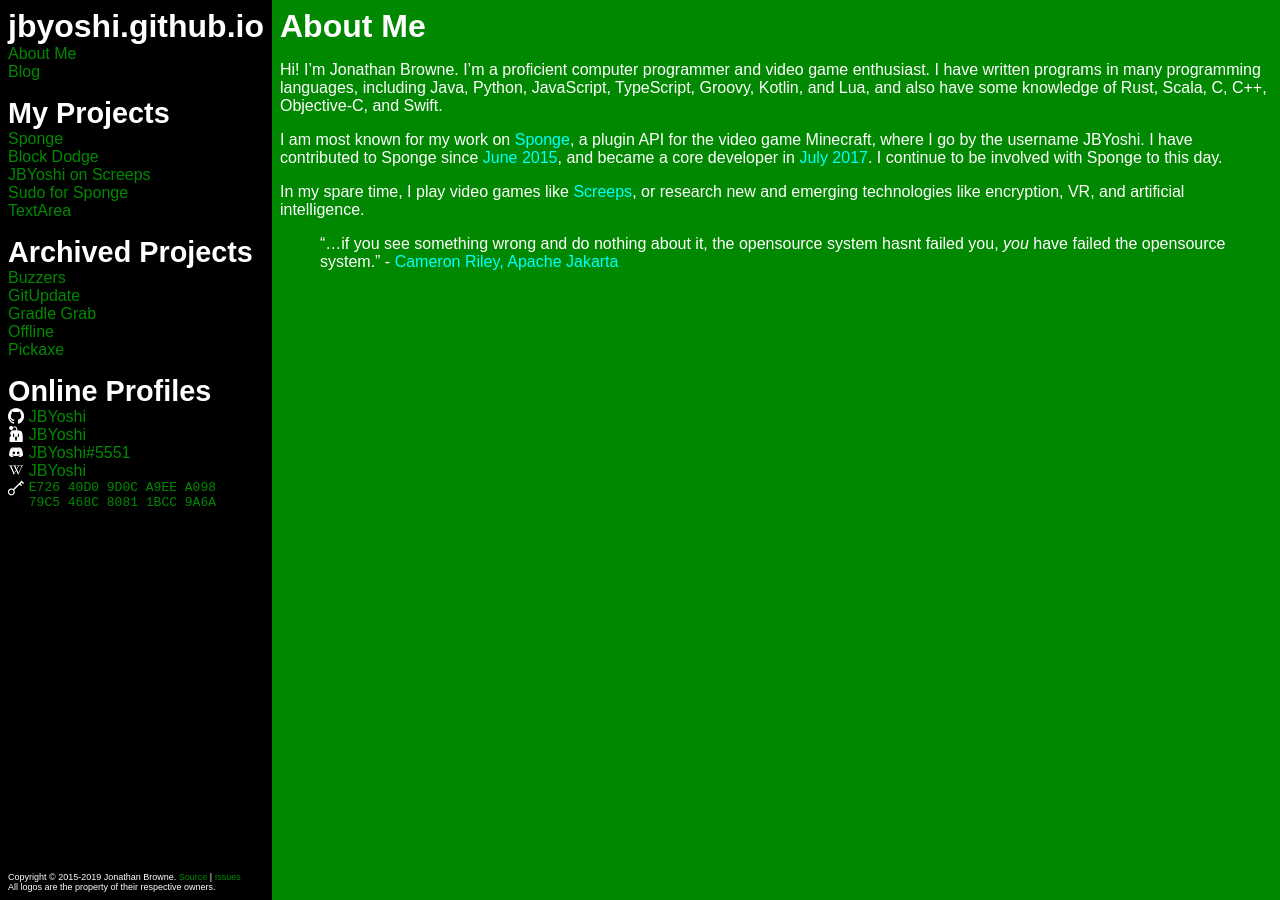
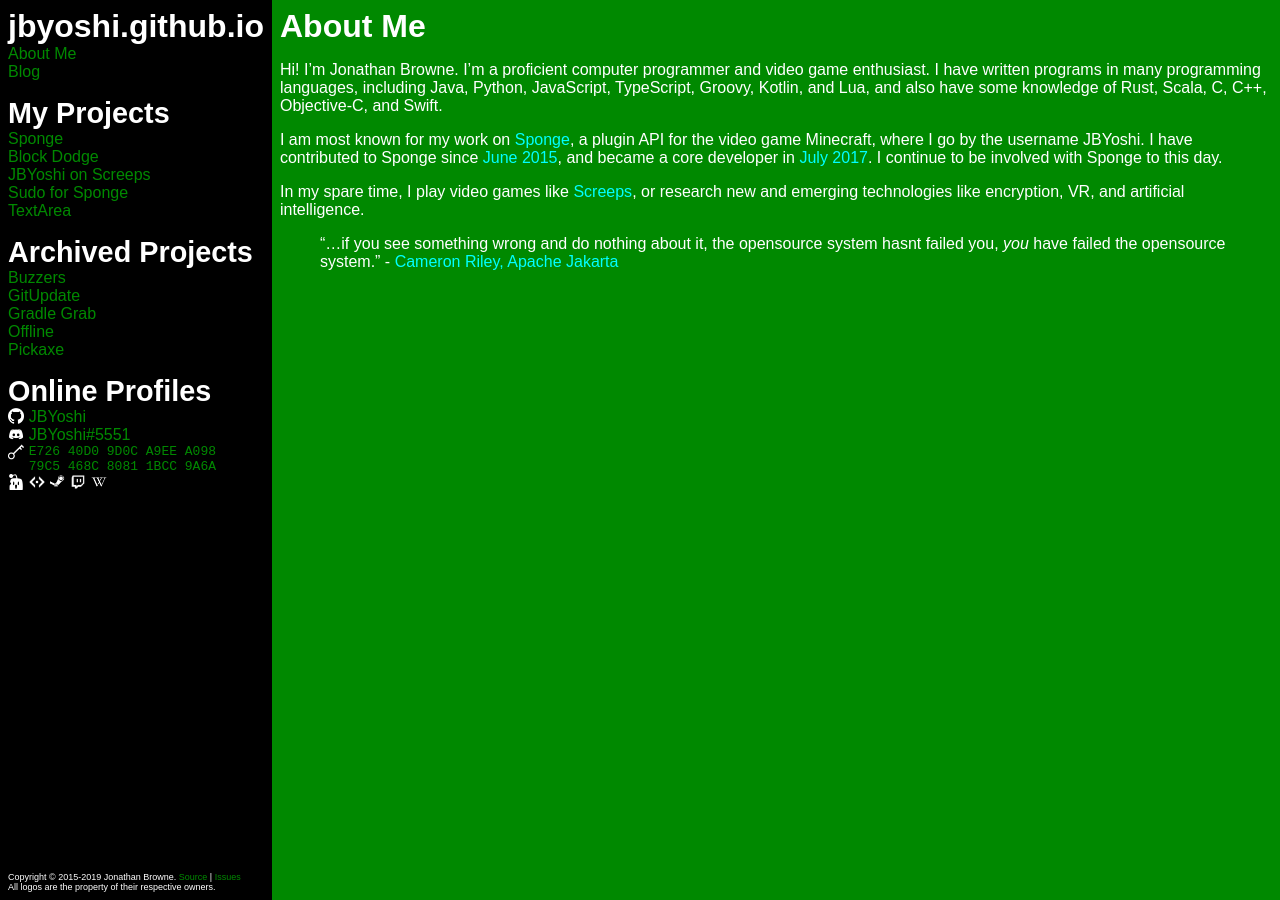
Before and after one commit to JBYoshi/jbyoshi.github.io, a Jekyll site: the page built from index.md, in a window 1280 px wide. Built offline with Jekyll 4.4.1, drawn with Linux system fonts in a browser that asks for light colours.

Commit message:
Add a few more profile icons and reduce the space they take up.

```diff
--- a/_layouts/base.html
+++ b/_layouts/base.html
@@ -69,17 +69,9 @@
                     <img src="/assets/3rdparty/GitHub-Mark-Light-120px-plus.png" class="social-logo" alt="GitHub">
                     JBYoshi
                 </a>
-                <a class="social" href="https://forums.spongepowered.org/u/JBYoshi" {% if page.relme %}rel=me{% endif %}>
-                    <img src="/assets/3rdparty/spongie-mark-white-128.png" class="social-logo" alt="SpongePowered">
-                    JBYoshi
-                </a>
                 <a class="social" href="https://discord.gg/sponge">
                     <img src="/assets/3rdparty/discord.png" class="social-logo" alt="Discord">
                     JBYoshi#5551
-                </a>
-                <a class="social" href="https://en.wikipedia.org/wiki/User:JBYoshi">
-                    <img src="/assets/3rdparty/wikipedia-w.png" class="social-logo" alt="Wikipedia">
-                    JBYoshi
                 </a>
                 <a class="social" href="/pgp-key.txt" {% if page.relme %}rel=pgpkey{% endif %}>
                     <!-- This image is in the public domain. Originally from https://openclipart.org/detail/284027/minimally-colored-symbols -->
@@ -87,6 +79,21 @@
                     <code>
                         E726 40D0 9D0C A9EE A098<br>79C5 468C 8081 1BCC 9A6A
                     </code>
+                </a>
+                <a class="social" href="https://forums.spongepowered.org/u/JBYoshi" {% if page.relme %}rel=me{% endif %}>
+                    <img src="/assets/3rdparty/spongie-mark-white-128.png" class="social-logo" alt="SpongePowered">
+                </a>
+                <a class="social" href="https://screeps.com/a/#!/profile/JBYoshi" {% if page.relme %}rel=me{% endif %}>
+                    <img src="/assets/3rdparty/screeps.png" class="social-logo" alt="Screeps">
+                </a>
+                <a class="social" href="https://steamcommunity.com/profiles/76561198799632146" {% if page.relme %}rel=me{% endif %}>
+                    <img src="/assets/3rdparty/steam.png" class="social-logo" alt="Steam">
+                </a>
+                <a class="social" href="https://www.twitch.tv/JDBYoshi" {% if page.relme %}rel=me{% endif %}>
+                    <img src="/assets/3rdparty/twitch.png" class="social-logo" alt="Twitch">
+                </a>
+                <a class="social" href="https://en.wikipedia.org/wiki/User:JBYoshi" {% if page.relme %}rel=me{% endif %}>
+                    <img src="/assets/3rdparty/wikipedia-w.png" class="social-logo" alt="Wikipedia">
                 </a>
             </nav>
             <footer id="copyright">
```
Also changed, not shown: assets/3rdparty/screeps.png (added), assets/3rdparty/steam.png (added), assets/3rdparty/twitch.png (added).
